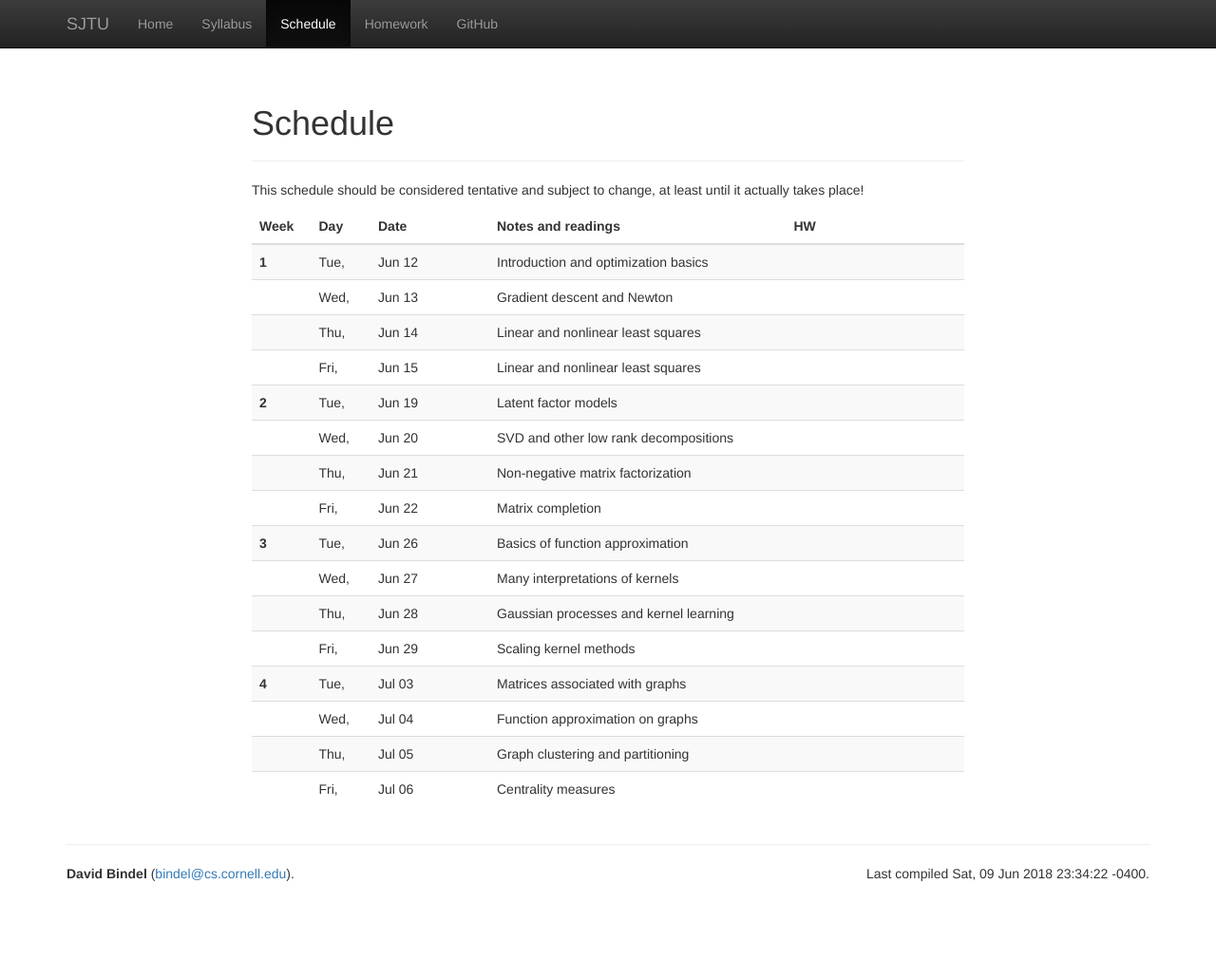
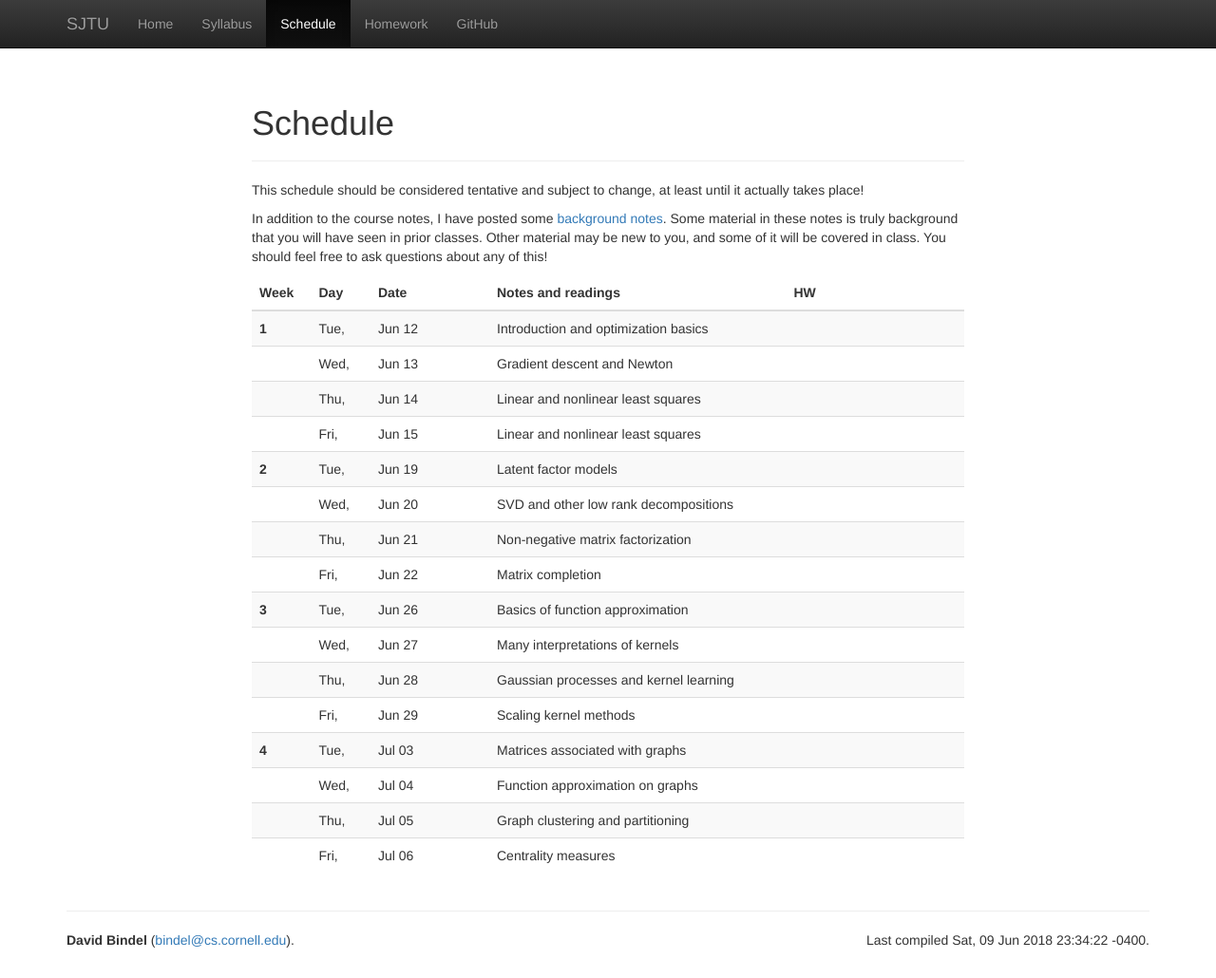
Before and after one commit to dbindel/sjtu-summer2018, a Jekyll site: the page built from web/schedule.html, in a window 1280 px wide and 1030 px high. Shown: the whole window at 95% size. Built offline with Jekyll 4.4.1, drawn with Linux system fonts in a browser that asks for light colours; nearby versions of some CDN libraries.

Commit message:
Added background notes and placeholders for other notes.

```diff
--- a/web/schedule.html
+++ b/web/schedule.html
@@ -6,6 +6,15 @@ layout: main
 <p>
   This schedule should be considered tentative and subject to change,
   at least until it actually takes place!
+</p>
+
+<p>
+  In addition to the course notes, I have posted some
+  <a href="lec/background.pdf">background notes</a>.  Some material
+  in these notes is truly background that you will have seen in
+  prior classes.  Other material may be new to you, and some of it
+  will be covered in class.  You should feel free to ask questions
+  about any of this!
 </p>
 
 <div class="table-responsive">
```
Also changed, not shown: 7 other files.
